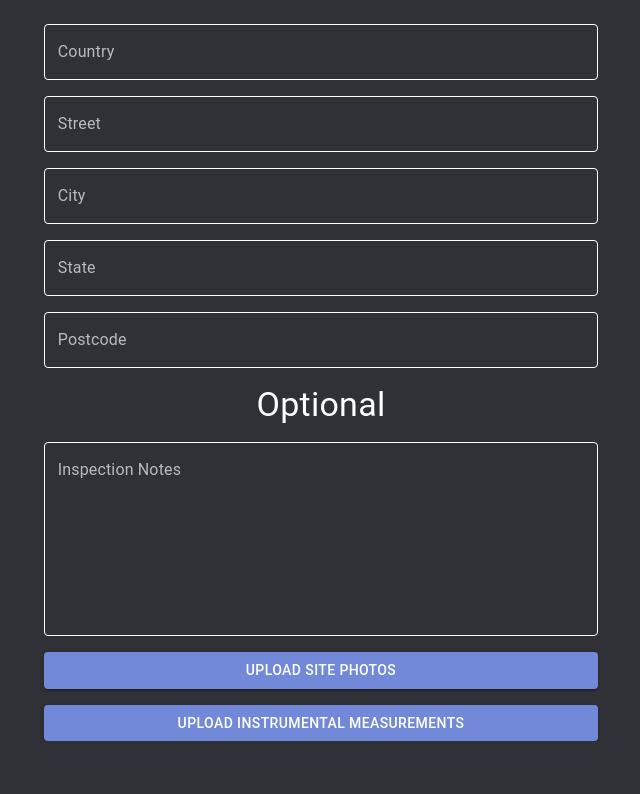
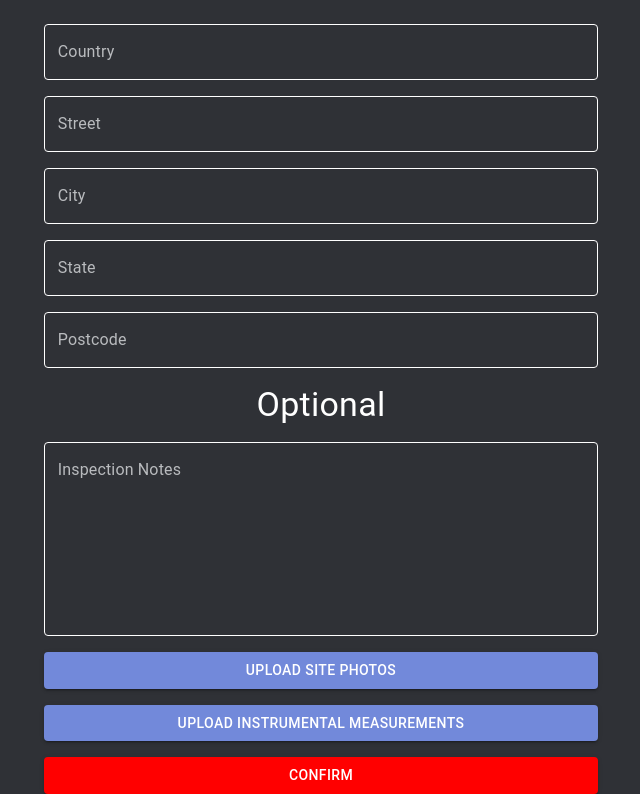
Before and after one commit to dingjw1997/AI-Dashboard, a React (Create React App) app: page /upload in a window 1280 px wide. Shown: the part 440-1234 px from the top of the page, without its empty margins (319-959 px from the left). Before the commit the page ends 1181 px from the top, so only its background shows below. Built offline with nearby package versions, Linux system fonts and the light colour scheme.

Commit message:
Added <Confirm> Button. Changed material types to Timber & Steel instead.

```diff
--- a/src/pages/Upload/Upload.tsx
+++ b/src/pages/Upload/Upload.tsx
@@ -271,6 +271,23 @@ function Upload() {
         >
           Upload Instrumental Measurements
         </Button>
+
+        <Button
+          variant="contained"
+          onClick={handleClick}
+          sx={{
+            height: "2.7rem",
+            minWidth: "45%",
+            backgroundColor: "red", // Background color
+            color: "white", // Text Colour
+            '&:hover': {
+              backgroundColor: "darkred" // Hover background color
+            }
+          }}
+        >
+          Confirm
+        </Button>
+
       </Stack>
     </div>
   );
```
